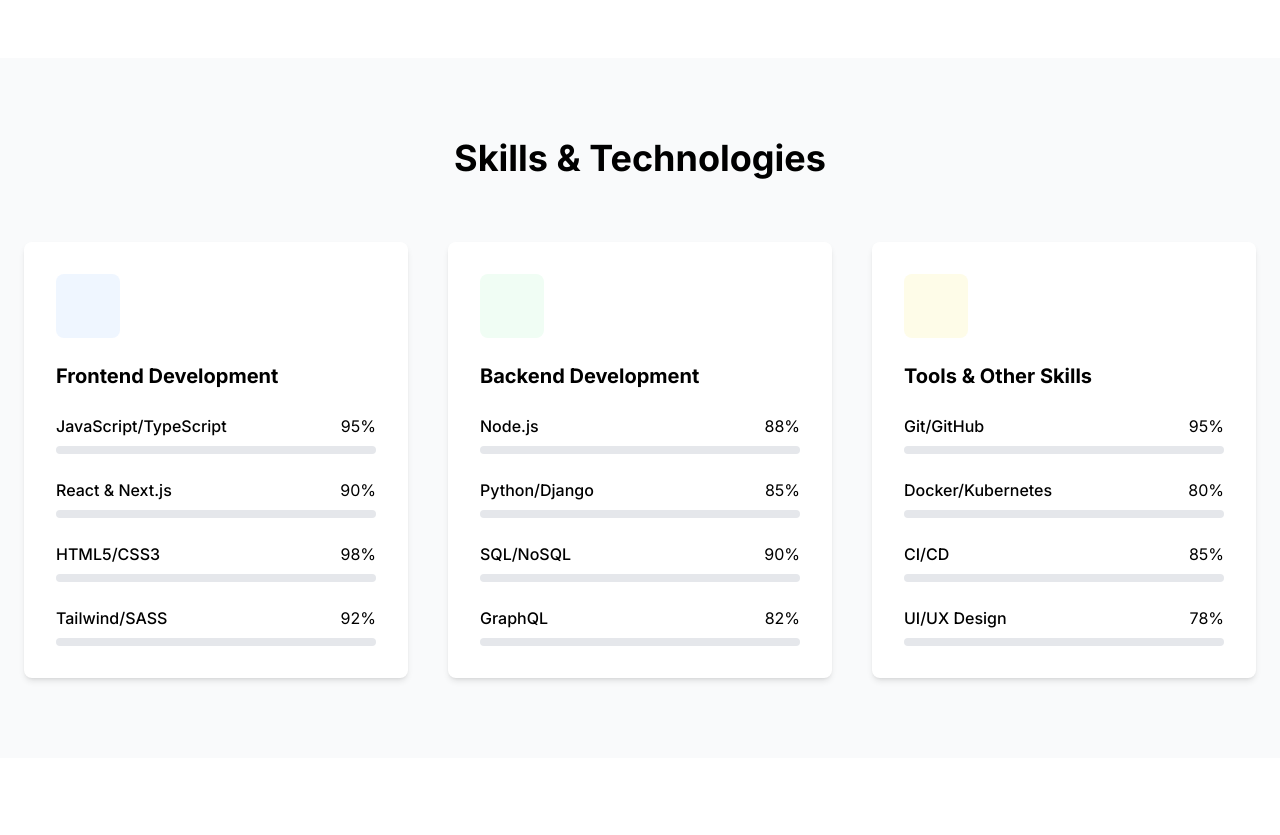
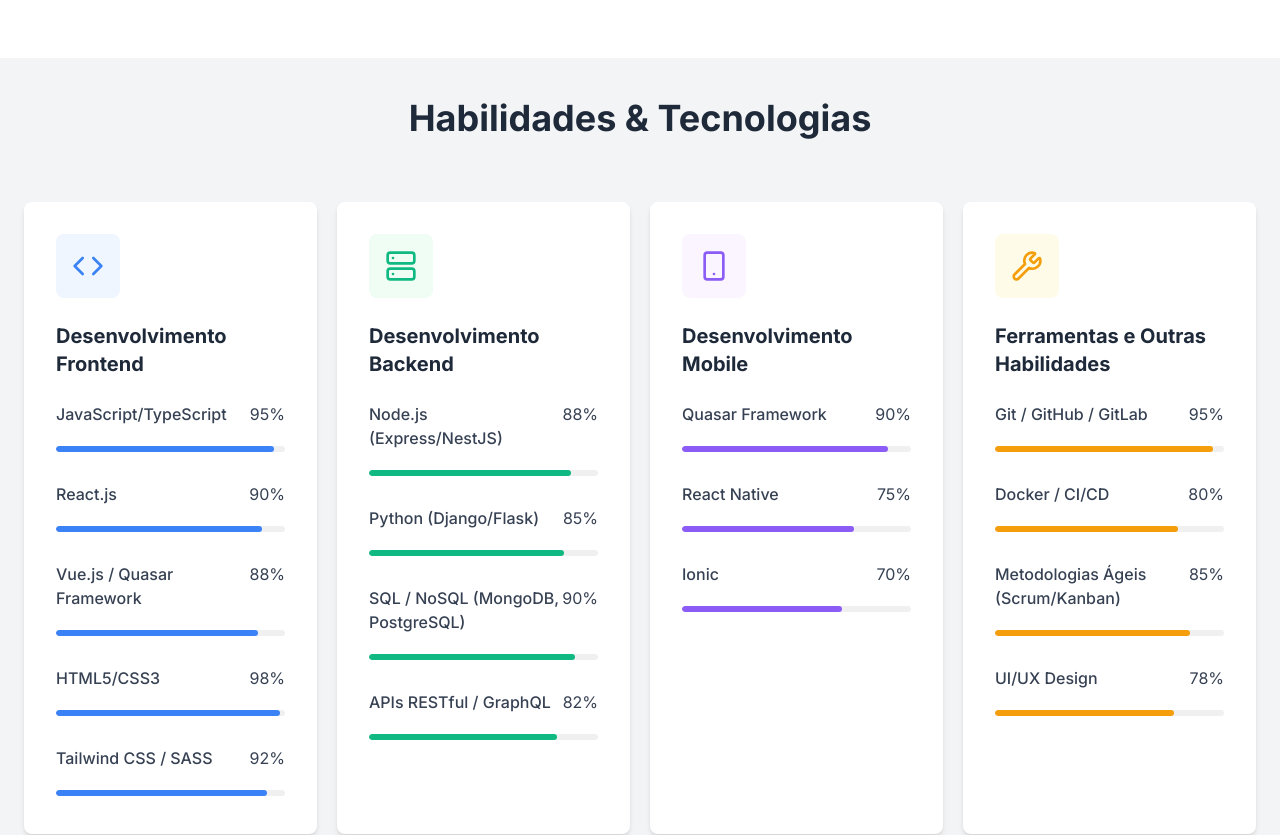
Before and after one commit to ginovaldocumbe/my-portfolio, a React (Vite) app: page / in a window 1280 px wide. Shown: the part 2800-3635 px from the top of the page. Built offline with nearby package versions, Linux system fonts and the light colour scheme.

Commit message:
feat: Remove Skills component and SkillBar; integrate new Skills component with enhanced structure and animations

```diff
--- a/src/components/Skills.tsx
+++ /dev/null
@@ -1,94 +0,0 @@
-import { useEffect, useState } from 'react';
-
-const Skills = () => {
-  const [isVisible, setIsVisible] = useState(false);
-
-  useEffect(() => {
-    const observer = new IntersectionObserver(
-      ([entry]) => {
-        if (entry.isIntersecting) {
-          setIsVisible(true);
-        }
-      },
-      { threshold: 0.2 }
-    );
-
-    const element = document.getElementById("skills-section");
-    if (element) observer.observe(element);
-
-    return () => {
-      if (element) observer.unobserve(element);
-    };
-  }, []);
-
-  return (
-    <section id="skills" className="py-20 bg-gray-50">
-      <div className="container mx-auto px-6">
-        <h2 className="text-3xl md:text-4xl font-bold text-center mb-16">Skills & Technologies</h2>
-        <div className={`grid grid-cols-1 md:grid-cols-3 gap-10 ${isVisible ? "fade-in visible" : "fade-in"}`} id="skills-section">
-          {/* Frontend */}
-          <div className="bg-white p-8 rounded-lg shadow-md">
-            <div className="w-16 h-16 bg-blue-50 rounded-lg flex items-center justify-center mb-6">
-              <i className="ri-code-s-slash-line ri-2x text-primary"></i>
-            </div>
-            <h3 className="text-xl font-bold mb-6">Frontend Development</h3>
-            <div className="space-y-6">
-              <SkillBar label="JavaScript/TypeScript" percent={95} color="primary" />
-              <SkillBar label="React & Next.js" percent={90} color="primary" />
-              <SkillBar label="HTML5/CSS3" percent={98} color="primary" />
-              <SkillBar label="Tailwind/SASS" percent={92} color="primary" />
-            </div>
-          </div>
-
-          {/* Backend */}
-          <div className="bg-white p-8 rounded-lg shadow-md">
-            <div className="w-16 h-16 bg-green-50 rounded-lg flex items-center justify-center mb-6">
-              <i className="ri-server-line ri-2x text-secondary"></i>
-            </div>
-            <h3 className="text-xl font-bold mb-6">Backend Development</h3>
-            <div className="space-y-6">
-              <SkillBar label="Node.js" percent={88} color="secondary" />
-              <SkillBar label="Python/Django" percent={85} color="secondary" />
-              <SkillBar label="SQL/NoSQL" percent={90} color="secondary" />
-              <SkillBar label="GraphQL" percent={82} color="secondary" />
-            </div>
-          </div>
-
-          {/* Tools */}
-          <div className="bg-white p-8 rounded-lg shadow-md">
-            <div className="w-16 h-16 bg-yellow-50 rounded-lg flex items-center justify-center mb-6">
-              <i className="ri-tools-line ri-2x text-yellow-500"></i>
-            </div>
-            <h3 className="text-xl font-bold mb-6">Tools & Other Skills</h3>
-            <div className="space-y-6">
-              <SkillBar label="Git/GitHub" percent={95} color="yellow-500" />
-              <SkillBar label="Docker/Kubernetes" percent={80} color="yellow-500" />
-              <SkillBar label="CI/CD" percent={85} color="yellow-500" />
-              <SkillBar label="UI/UX Design" percent={78} color="yellow-500" />
-            </div>
-          </div>
-        </div>
-      </div>
-    </section>
-  );
-};
-
-// Skill Bar Component
-const SkillBar = ({ label, percent, color }) => {
-  return (
-    <div>
-      <div className="flex justify-between mb-2">
-        <span className="font-medium">{label}</span>
-        <span>{percent}%</span>
-      </div>
-      <div className="skill-bar h-2 bg-gray-200 rounded overflow-hidden">
-        <div
-          className={`skill-progress h-full rounded transition-transform duration-1000 ease-out origin-left ${color === "primary" ? "bg-primary" : color === "secondary" ? "bg-secondary" : `bg-${color}`}`}
-          style={{ width: `${percent}%` }}
-        ></div>
-      </div>
-    </div>
-  );
-};
-
-export default Skills;
--- /dev/null
+++ b/src/components/Skills/SkillBar.jsx
@@ -0,0 +1,35 @@
+// SkillBar.jsx (Pode continuar a ser um ficheiro separado ou integrar aqui)
+import React, { useEffect, useState } from 'react';
+import { Progress } from 'antd'; // Importar o componente Progress do AntD
+
+const SkillBar = ({ label, percent, color }) => {
+  const [displayPercent, setDisplayPercent] = useState(0);
+
+  useEffect(() => {
+    // Animar a barra de progresso quando o componente é visível
+    if (percent > 0) {
+      const timer = setTimeout(() => {
+        setDisplayPercent(percent); // Define a percentagem final para a animação
+      }, 300); // Pequeno atraso para a animação começar depois do cartão aparecer
+      return () => clearTimeout(timer);
+    }
+  }, [percent]); // A percentagem é passada quando o cartão principal fica visível
+
+  return (
+    <div>
+      <div className="flex justify-between mb-2 text-gray-700">
+        <span className="font-medium">{label}</span>
+        <span>{displayPercent}%</span> {/* Mostra a percentagem animada */}
+      </div>
+      <Progress
+        percent={displayPercent} // Usa a percentagem animada
+        showInfo={false} // Não mostra o texto da percentagem dentro da barra (já temos um span)
+        strokeColor={color} // A cor da barra (será uma cor hexadecimal ou nome de cor)
+        size="small" // Tamanho da barra de progresso
+        className="skill-progress-antd" // Classe opcional para estilos adicionais
+      />
+    </div>
+  );
+};
+
+export default SkillBar;
--- /dev/null
+++ b/src/components/Skills/Skills.tsx
@@ -0,0 +1,130 @@
+// Skills.jsx
+import { useEffect, useState, useMemo } from 'react';
+import { Code, Server, Wrench, Smartphone } from 'lucide-react';
+import SkillBar from '@/components/Skills/SkillBar'; // Certifique-se que o caminho está correto
+
+const Skills = () => {
+  const [isVisible, setIsVisible] = useState(false);
+
+  const skillCategories = useMemo(() => [
+    {
+      id: 'frontend',
+      title: 'Desenvolvimento Frontend',
+      icon: Code,
+      iconBgColor: 'bg-blue-50',
+      iconColorHex: '#3b82f6', // Cor primária AntD
+      skills: [
+        { label: 'JavaScript/TypeScript', percent: 95 },
+        { label: 'React.js', percent: 90 },
+        { label: 'Vue.js / Quasar Framework', percent: 88 },
+        { label: 'HTML5/CSS3', percent: 98 },
+        { label: 'Tailwind CSS / SASS', percent: 92 },
+      ],
+    },
+    {
+      id: 'backend',
+      title: 'Desenvolvimento Backend',
+      icon: Server,
+      iconBgColor: 'bg-green-50',
+      iconColorHex: '#10b981', // Cor secundária AntD
+      skills: [
+        { label: 'Node.js (Express/NestJS)', percent: 88 },
+        { label: 'Python (Django/Flask)', percent: 85 },
+        { label: 'SQL / NoSQL (MongoDB, PostgreSQL)', percent: 90 },
+        { label: 'APIs RESTful / GraphQL', percent: 82 },
+      ],
+    },
+    {
+      id: 'mobile',
+      title: 'Desenvolvimento Mobile',
+      icon: Smartphone,
+      iconBgColor: 'bg-purple-50',
+      iconColorHex: '#8b5cf6', // Cor roxa AntD
+      skills: [
+        { label: 'Quasar Framework', percent: 90 },
+        { label: 'React Native', percent: 75 },
+        { label: 'Ionic', percent: 70 },
+      ],
+    },
+    {
+      id: 'tools-other',
+      title: 'Ferramentas e Outras Habilidades',
+      icon: Wrench,
+      iconBgColor: 'bg-yellow-50',
+      iconColorHex: '#f59e0b', // Cor amarela AntD
+      skills: [
+        { label: 'Git / GitHub / GitLab', percent: 95 },
+        { label: 'Docker / CI/CD', percent: 80 },
+        { label: 'Metodologias Ágeis (Scrum/Kanban)', percent: 85 },
+        { label: 'UI/UX Design', percent: 78 },
+      ],
+    },
+  ], []);
+
+  useEffect(() => {
+    const element = document.getElementById("skills-section");
+
+    if (window.location.hash === "#skills" && element) {
+      setIsVisible(true);
+    }
+
+    const observer = new IntersectionObserver(
+      ([entry]) => {
+        if (entry.isIntersecting) {
+          setIsVisible(true);
+        }
+      },
+      { threshold: 0.1 }
+    );
+
+    if (element) observer.observe(element);
+
+    return () => {
+      if (element) observer.unobserve(element);
+    };
+  }, []);
+
+  return (
+    <section
+      id="skills"
+      className="py-10 bg-gray-100"
+
+    >
+      <div className=" mx-auto px-6">
+        <h2 className="text-3xl md:text-4xl font-bold text-center mb-16 text-gray-800">
+          Habilidades & Tecnologias
+        </h2>
+        <div
+          className={`grid grid-cols-1 md:grid-cols-2 lg:grid-cols-4 gap-5`}
+          id="skills-section"
+        >
+          {skillCategories.map((category, index) => (
+            <div
+              key={category.id}
+              className={`bg-white p-8 rounded-lg shadow-md transition delay-50 duration-100 ease-in-out hover:-translate-y-1 hover:scale-105
+              ${isVisible ? 'visible' : ''}`}
+              style={{ transitionDelay: `${index * 0.15}s` }}
+            >
+              <div className={`w-16 h-16 ${category.iconBgColor} rounded-lg flex items-center justify-center mb-6`}>
+                {category.icon && <category.icon className={`w-8 h-8`} style={{ color: category.iconColorHex }} />} {/* Usar style para a cor do ícone Lucide */}
+              </div>
+              <h3 className="text-xl font-bold mb-6 text-gray-800">{category.title}</h3>
+              <div className="space-y-6">
+                {category.skills.map((skill, skillIdx) => (
+                  <SkillBar
+                    key={skillIdx}
+                    label={skill.label}
+                    percent={isVisible ? skill.percent : 0}
+                    color={category.iconColorHex} // Passa a cor hexadecimal para o AntD Progress
+                  />
+                ))}
+              </div>
+            </div>
+          ))}
+        </div>
+      </div>
+    </section>
+  );
+};
+
+export default Skills;
```
Also changed, not shown: src/pages/Home.tsx (+8 -8 lines), src/routes/routes.tsx (+13 -13 lines).
